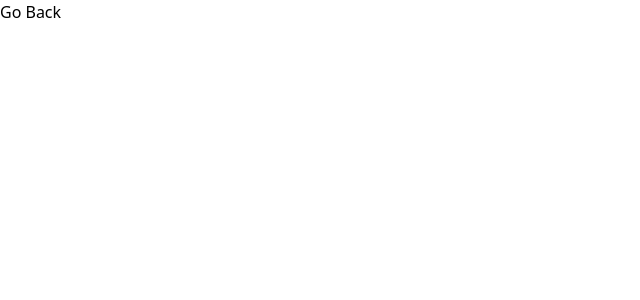
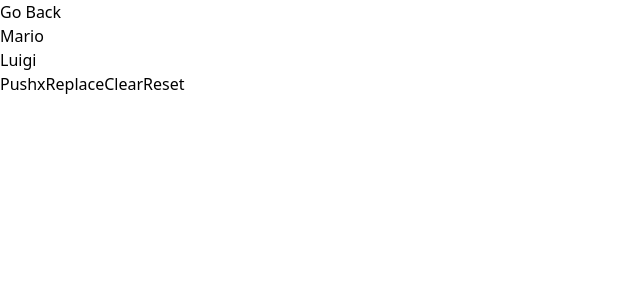
Before and after one commit to Michael-Bombini/practice-react-projects, a React (Vite) app: page /use-array in a window 1280 px wide. Before the commit this address had no page. Shown: the top 300 px of the page, without its empty margins (0-640 px from the left). Built offline with nearby package versions, Linux system fonts and the light colour scheme.

Commit message:
completed use array hook

```diff
--- a/src/App.tsx
+++ b/src/App.tsx
@@ -7,6 +7,7 @@ import UseEffectPage from "./pages/UseEffectPage";
 import UserListPage from "./pages/UserListPage";
 import SimpleTodoPage from "./pages/SimpleTodoPage";
 import UseFetchPage from "./pages/UseFetchPage";
+import UseArrayPage from "./pages/UseArrayPage";
 
 export default function App() {
   const navigate = useNavigate();
@@ -27,6 +28,7 @@ export default function App() {
         <Route path="/user-list" Component={UserListPage} />
         <Route path="/simple-todo" Component={SimpleTodoPage} />
         <Route path="/use-fetch" Component={UseFetchPage} />
+        <Route path="/use-array" Component={UseArrayPage} />
       </Routes>
     </div>
   );
--- /dev/null
+++ b/src/components/usearray/useArray.ts
@@ -0,0 +1,33 @@
+import { useState } from "react";
+
+function useArray<T>(array: T[]) {
+  const [arrayState, setArrayState] = useState<T[]>(array);
+
+  function push(item: T) {
+    setArrayState((prev) => [...prev, item]);
+  }
+
+  function replace(index: number, item: T) {
+    setArrayState((prev) => {
+      return [...prev.slice(0, index), item, ...prev.slice(index + 1)];
+    });
+  }
+
+  function remove(index: number) {
+    const newArray = arrayState.filter((el: T, ind: number) => {
+      return index !== ind ? el : "";
+    });
+  }
+
+  function clear() {
+    setArrayState([]);
+  }
+
+  function reset() {
+    setArrayState(array);
+  }
+
+  return { arrayState, setArrayState, push, replace, remove, clear, reset };
+}
+
+export default useArray;
--- /dev/null
+++ b/src/pages/UseArrayPage.tsx
@@ -0,0 +1,38 @@
+import useArray from "../components/usearray/useArray";
+
+export default function UseArrayPage() {
+  const { arrayState, setArrayState, push, replace, remove, clear, reset } =
+    useArray(["Mario", "Luigi"]);
+
+  return (
+    <div className="container mx-auto">
+      {arrayState?.map((item, ind) => {
+        return <div key={item + ind}>{item}</div>;
+      })}
+      <button
+        className="bg-white my-4 text-black px-2 py-1 mr-2"
+        onClick={() => push("Giovanni")}
+      >
+        Pushx
+      </button>
+      <button
+        onClick={() => replace(0, "Rimpiazzo")}
+        className="bg-white my-4 text-black px-2 py-1 mr-2"
+      >
+        Replace
+      </button>
+      <button
+        onClick={() => clear()}
+        className="bg-white my-4 text-black px-2 py-1 mr-2"
+      >
+        Clear
+      </button>
+      <button
+        onClick={() => reset()}
+        className="bg-white my-4 text-black px-2 py-1 mr-2"
+      >
+        Reset
+      </button>
+    </div>
+  );
+}
--- a/src/pages/index.tsx
+++ b/src/pages/index.tsx
@@ -35,6 +35,10 @@ export default function index() {
       link: "use-fetch",
       text: "Use Fetch",
     },
+    {
+      link: "use-array",
+      text: "Use Array",
+    },
   ];
 
   return (
```
